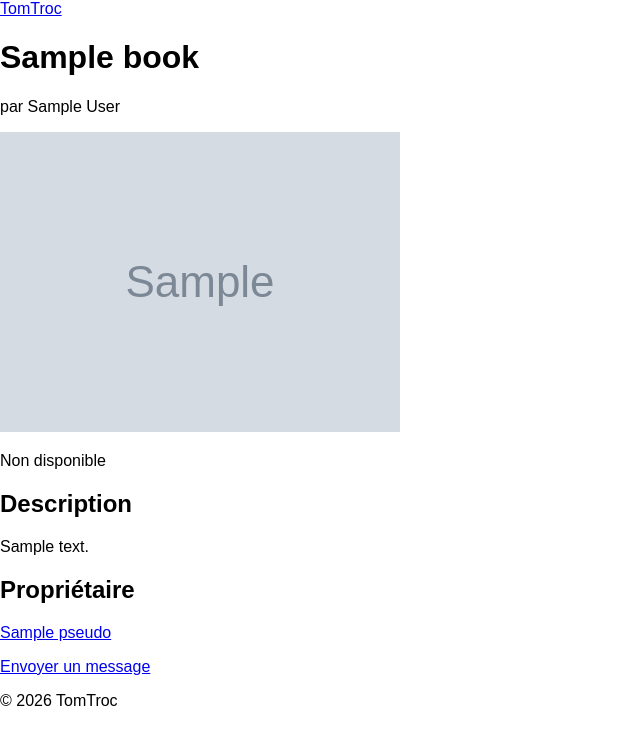
After one commit to l3miage-allouchn/tomtroc, a PHP site: template src/Views/books/detail.php in a window 1280 px wide. The commit adds this page. Shown: the top 745 px of the page, without its empty margins (0-640 px from the left). Run offline with PHP 8.4, Linux system fonts and the light colour scheme; the template is opened without the code that fills it: most values are stand-ins (such as "Sample title", 1, 10 or a date in 2020); grey boxes marked "Sample" are stand-in pictures.

Commit message:
feat(books): page de détail d'un livre avec lien vers le propriétaire

```diff
--- a/public/index.php
+++ b/public/index.php
@@ -39,6 +39,11 @@ $router->add('POST', '/livre/ajouter', function () {
     (new BookController())->add();
 });
 
+// après /livre/ajouter : sinon "ajouter" serait pris pour un {id}
+$router->add('GET', '/livre/{id}', function ($id) {
+    (new BookController())->detail((int) $id);
+});
+
 $router->add('GET', '/livre/{id}/modifier', function ($id) {
     (new BookController())->edit((int) $id);
 });
--- /dev/null
+++ b/src/Views/books/detail.php
@@ -0,0 +1,28 @@
+<?php require __DIR__ . '/../partials/header.php'; ?>
+
+<main>
+    <h1><?= htmlspecialchars($book->getTitle()) ?></h1>
+
+    <p>par <?= htmlspecialchars($book->getAuthor()) ?></p>
+
+    <?php if ($book->getImage() !== null): ?>
+        <img src="<?= htmlspecialchars($book->getImage()) ?>" alt="Couverture de <?= htmlspecialchars($book->getTitle()) ?>">
+    <?php endif; ?>
+
+    <p><?= $book->getStatus() === 'available' ? 'Disponible à l\'échange' : 'Non disponible' ?></p>
+
+    <h2>Description</h2>
+    <p><?= nl2br(htmlspecialchars($book->getDescription() ?? '')) ?></p>
+
+    <?php if ($owner !== null): ?>
+        <h2>Propriétaire</h2>
+        <p>
+            <a href="/tomtroc/public/profil/<?= $owner->getId() ?>">
+                <?= htmlspecialchars($owner->getPseudo()) ?>
+            </a>
+        </p>
+        <p><a href="/tomtroc/public/messagerie/<?= $owner->getId() ?>">Envoyer un message</a></p>
+    <?php endif; ?>
+</main>
+
+<?php require __DIR__ . '/../partials/footer.php'; ?>
```
Also changed, not shown: src/Controllers/BookController.php (+17 -0 lines), src/Manager/UserManager.php (+25 -7 lines).
